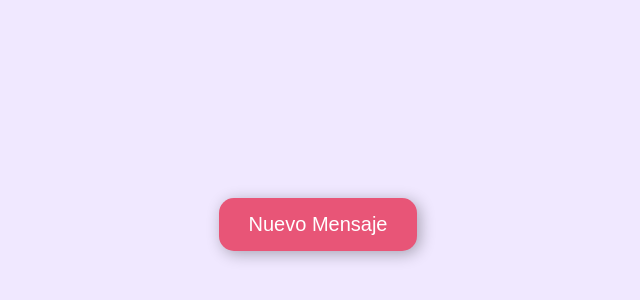
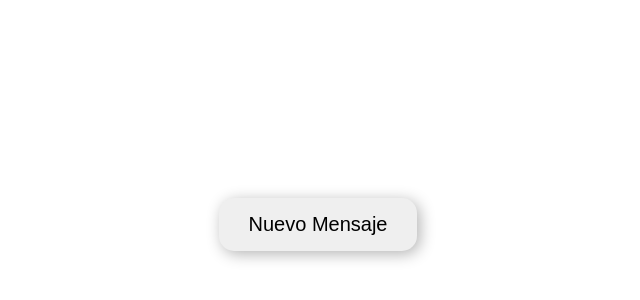
Before and after one commit to nullchef/notas, a plain HTML site: page index.html in a window 1280 px wide. Shown: the part 176-476 px from the top of the page, without its empty margins (322-962 px from the left). Drawn offline with Linux system fonts and the light colour scheme.

Commit message:
Update styles.css

```diff
--- a/styles.css
+++ b/styles.css
@@ -4,7 +4,6 @@ body {
     display: flex;
     justify-content: center;
     align-items: center;
-    background-color: #f0e8ff;
     font-family: 'Arial', sans-serif;
     overflow: hidden;
 }
@@ -12,8 +11,6 @@ body {
 #surpriseButton {
     padding: 15px 30px;
     font-size: 20px;
-    color: white;
-    background-color: #e85577;
     border: none;
     border-radius: 15px;
     cursor: pointer;
@@ -23,7 +20,6 @@ body {
 #message {
     display: none;
     font-size: 26px;
-    color: #d6336c;
     text-align: center;
     position: absolute;
     top: 40%;
```
